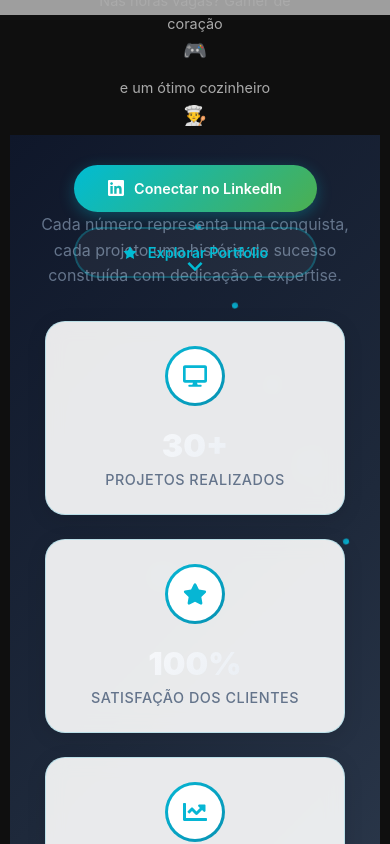
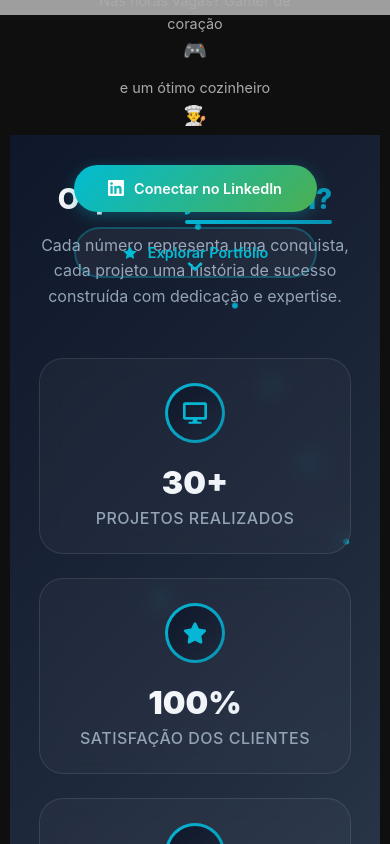
Before and after one commit to jottasilva/portfolio, a React (Create React App) app: page / in a window 390 px wide. Shown: the part 660-1504 px from the top of the page. Built offline with nearby package versions, Linux system fonts and the light colour scheme; grey boxes are pictures that could not be loaded; a web font is replaced by a local one.

Commit message:
Update statistics.css

```diff
--- a/src/css/statistics.css
+++ b/src/css/statistics.css
@@ -1,16 +1,17 @@
 /* Statistics.css */
 .statistics-section {
-  padding: 4rem 2rem;
+  padding: 6rem 2rem;
   position: relative;
-  max-height: 80vh;
+  min-height:80vh;
   display: flex;
   align-items: center;
-  justify-content: center;
+  background: linear-gradient(135deg, #0f172a 0%, #1e293b 50%, #334155 100%);
   overflow: hidden;
 }
 
+
 .statistics-container {
-  max-width: 90vw;
+  max-width: 80vw;
   margin: 0 auto;
   position: relative;
   z-index: 1;
@@ -18,16 +19,19 @@
 
 .statistics-title {
   text-align: center;
-  margin-bottom: 3rem;
+  margin-bottom: 4rem;
   animation: fadeInUp 0.8s ease-out;
 }
 
 .statistics-title h2 {
-  font-size: clamp(2rem, 4vw, 3rem);
+  font-size: clamp(2.5rem, 5vw, 4rem);
   font-weight: 800;
   line-height: 1.2;
   margin-bottom: 1rem;
-  color: #1e293b;
+  background: linear-gradient(135deg, #ffffff 0%, #94a3b8 100%);
+  -webkit-background-clip: text;
+  -webkit-text-fill-color: transparent;
+  background-clip: text;
   font-family: 'Inter', -apple-system, BlinkMacSystemFont, sans-serif;
 }
 
@@ -52,8 +56,8 @@
 }
 
 .subtitle {
-  font-size: 1.1rem;
-  color: #64748b;
+  font-size: 1.2rem;
+  color: #94a3b8;
   font-weight: 400;
   max-width: 600px;
   margin: 0 auto;
@@ -62,28 +66,23 @@
 }
 
 .statistics-grid {
-  display: flex;
-  justify-content: center;
-  align-items: center;
+  display: grid;
+  grid-template-columns: repeat(auto-fit, minmax(280px, 1fr));
   gap: 2rem;
-  margin-top: 2rem;
-  flex-wrap: wrap;
+  margin-top: 3rem;
 }
 
 .stat-item {
-  background: rgba(255, 255, 255, 0.9);
-  border: 1px solid rgba(6, 182, 212, 0.2);
-  border-radius: 20px;
-  padding: 2rem 1.5rem;
+  background: rgba(255, 255, 255, 0.03);
+  border: 1px solid rgba(255, 255, 255, 0.1);
+  border-radius: 24px;
+  padding: 2.5rem 2rem;
   text-align: center;
   transition: all 0.4s cubic-bezier(0.4, 0, 0.2, 1);
   position: relative;
   overflow: hidden;
   backdrop-filter: blur(10px);
   animation: fadeInUp 0.8s ease-out;
-  min-width: 200px;
-  flex: 0 1 auto;
-  box-shadow: 0 4px 20px rgba(0, 0, 0, 0.1);
 }
 
 .stat-item::before {
@@ -104,13 +103,13 @@
 
 .stat-item:hover {
   transform: translateY(-8px);
-  border-color: rgba(6, 182, 212, 0.5);
-  box-shadow: 0 20px 40px rgba(6, 182, 212, 0.15);
+  border-color: rgba(6, 182, 212, 0.3);
+  box-shadow: 0 20px 40px rgba(6, 182, 212, 0.1);
 }
 
 .stat-icon {
-  width: 70px;
-  height: 70px;
+  width: 80px;
+  height: 80px;
   margin: 0 auto 1.5rem;
   display: flex;
   align-items: center;
@@ -130,13 +129,13 @@
   content: '';
   position: absolute;
   inset: 3px;
-  background: white;
+  background: linear-gradient(135deg, #0f172a 0%, #1e293b 100%);
   border-radius: 50%;
 }
 
 .stat-icon-svg {
-  width: 28px;
-  height: 28px;
+  width: 32px;
+  height: 32px;
   color: #06b6d4;
   position: relative;
   z-index: 1;
@@ -148,18 +147,21 @@
 }
 
 .stat-value {
-  font-size: 2.5rem;
+  font-size: 3rem;
   font-weight: 900;
   line-height: 1;
   margin-bottom: 0.5rem;
-  color: #1e293b;
+  background: linear-gradient(135deg, #ffffff 0%, #e2e8f0 100%);
+  -webkit-background-clip: text;
+  -webkit-text-fill-color: transparent;
+  background-clip: text;
   animation: countUp 1.5s ease-out 0.8s both;
   font-family: 'Inter', -apple-system, BlinkMacSystemFont, sans-serif;
 }
 
 .stat-label {
-  font-size: 0.9rem;
-  color: #64748b;
+  font-size: 1rem;
+  color: #94a3b8;
   font-weight: 500;
   text-transform: uppercase;
   letter-spacing: 0.5px;
@@ -246,43 +248,28 @@
 }
 
 /* Responsividade */
-@media (max-width: 1200px) {
-  .statistics-grid {
-    gap: 1.5rem;
-  }
-
-  .stat-item {
-    min-width: 180px;
-    padding: 1.8rem 1.3rem;
-  }
-}
-
 @media (max-width: 1024px) {
   .statistics-section {
-    padding: 3rem 1.5rem;
+    padding: 5rem 1.5rem;
   }
 
   .statistics-grid {
     gap: 1.5rem;
   }
-
-  .stat-item {
-    min-width: 160px;
-  }
 }
 
 @media (max-width: 768px) {
   .statistics-section {
-    padding: 2.5rem 1rem;
-    max-height: none;
+    padding: 4rem 1rem;
+    min-height: auto;
   }
 
   .statistics-title {
-    margin-bottom: 2rem;
+    margin-bottom: 3rem;
   }
 
   .statistics-title h2 {
-    font-size: 1.8rem;
+    font-size: 2rem;
   }
 
   .subtitle {
@@ -290,43 +277,39 @@
   }
 
   .statistics-grid {
-    flex-direction: column;
+    grid-template-columns: 1fr;
     gap: 1.5rem;
   }
 
   .stat-item {
-    min-width: 250px;
-    max-width: 300px;
-    width: 100%;
     padding: 2rem 1.5rem;
   }
 
   .stat-value {
-    font-size: 2.2rem;
+    font-size: 2.5rem;
   }
 
   .stat-icon {
-    width: 65px;
-    height: 65px;
+    width: 70px;
+    height: 70px;
   }
 
   .stat-icon-svg {
-    width: 26px;
-    height: 26px;
+    width: 28px;
+    height: 28px;
   }
 }
 
 @media (max-width: 480px) {
   .statistics-section {
-    padding: 2rem 1rem;
+    padding: 3rem 1rem;
   }
 
   .statistics-title h2 {
-    font-size: 1.5rem;
+    font-size: 1.75rem;
   }
 
   .stat-item {
-    min-width: 200px;
     padding: 1.5rem 1rem;
   }
 
```
